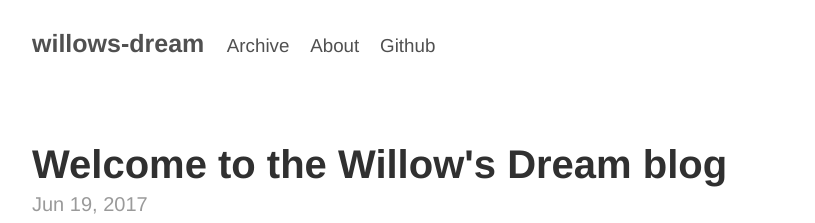
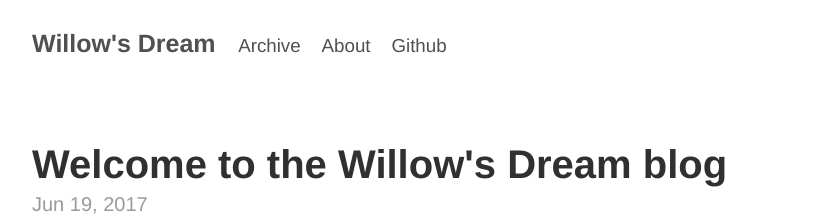
Before and after one commit to marcellodash/willows-dream, a Jekyll site: the page built from docs/index.html, in a window 1280 px wide. Shown: the top 223 px of the page, without its empty margins (228-1043 px from the left). Built offline with Jekyll 4.4.1, drawn with Linux system fonts in a browser that asks for light colours.

Commit message:
Jekyll Theme title set.

```diff
--- a/docs/_config.yml
+++ b/docs/_config.yml
@@ -1,6 +1,7 @@
 theme: jekyll-minimal-theme
+title: Willow's Dream
 author:
-name: Willow's Dream
+    name: Willow's Dream Team
 description: An Action-RPG homebrew ROM game developed for the Sega Genesis/Mega Drive.
 
 path: /willows-dream
```
